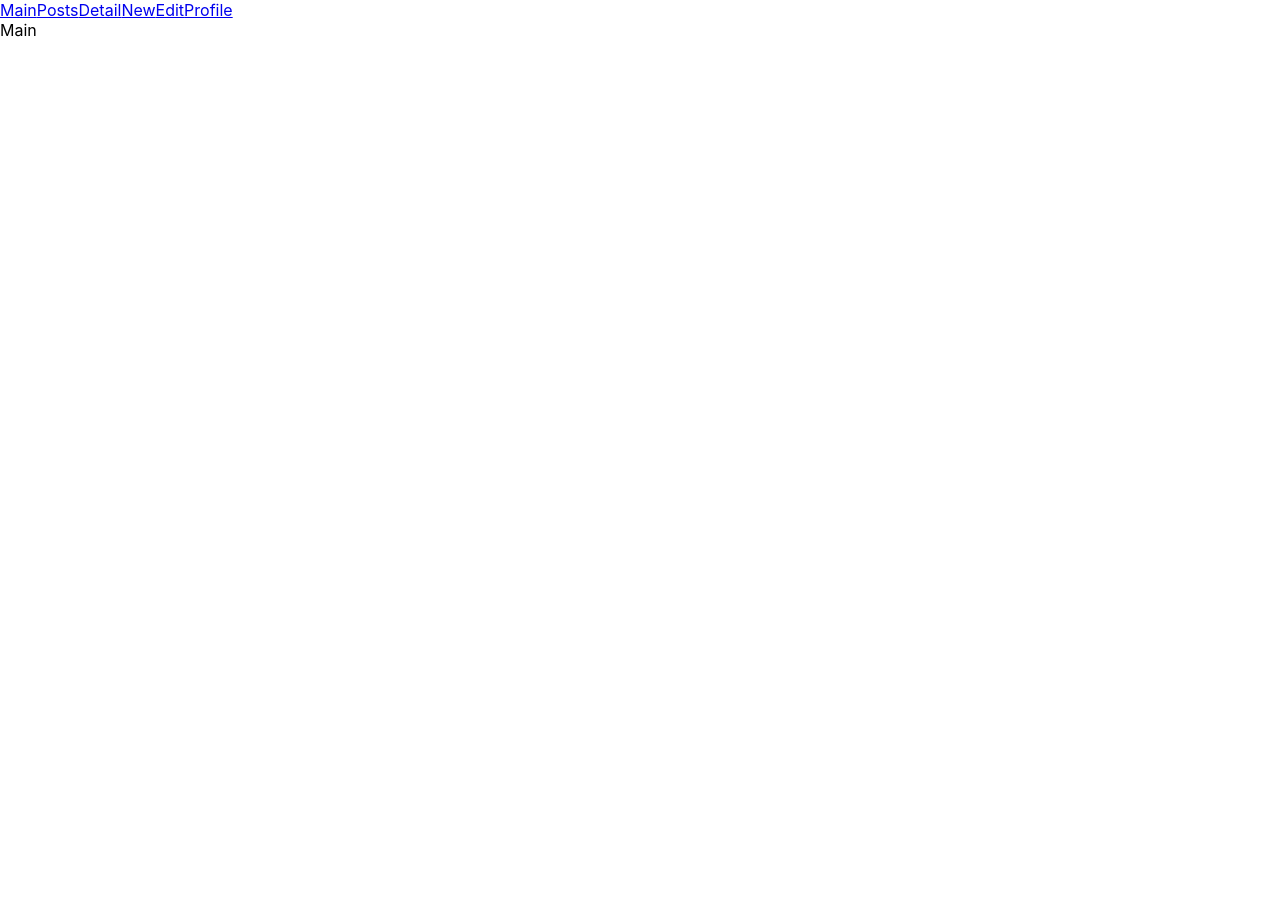
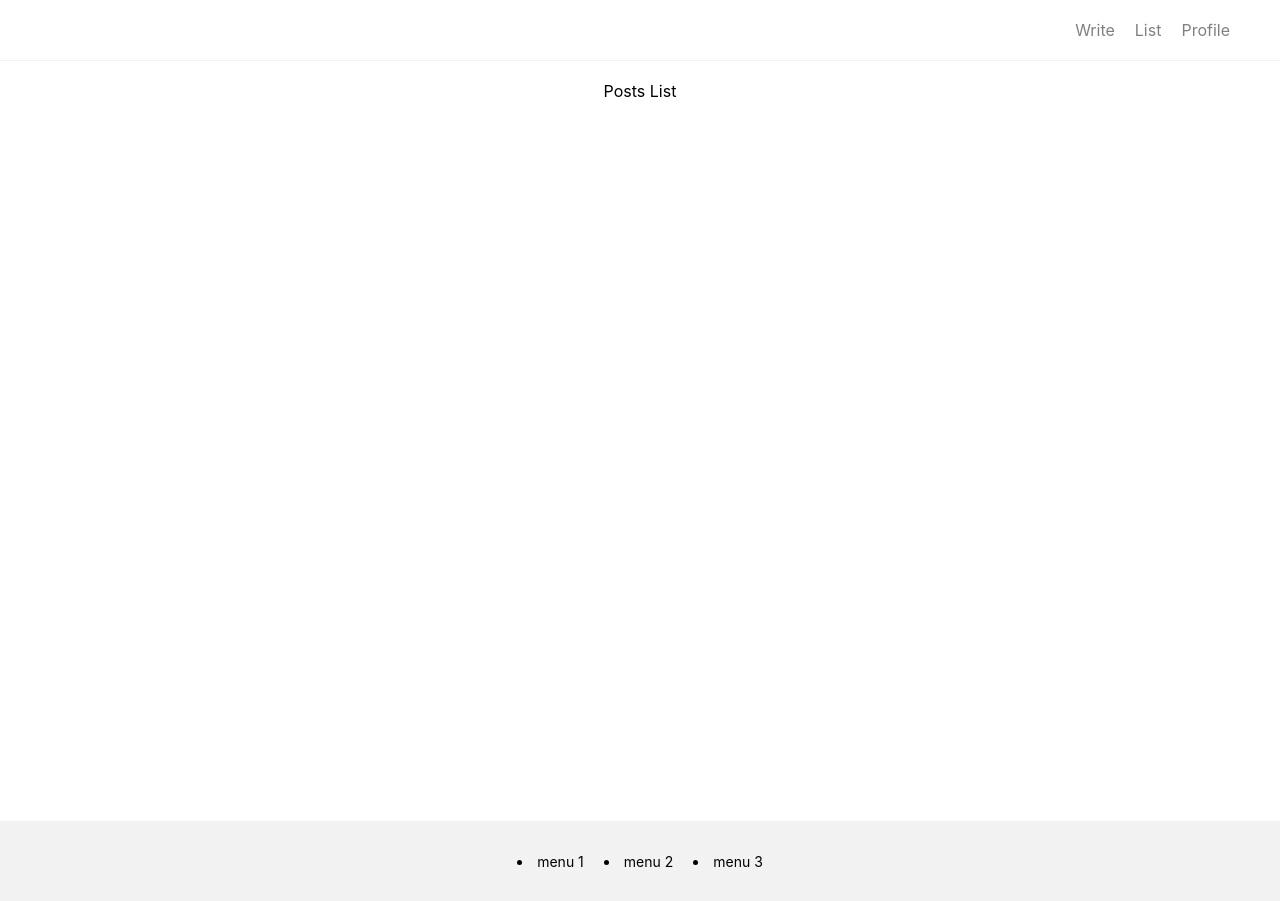
Before and after one commit to horeijin/react-blog, a React (Create React App) app: page / in a window 1280 px wide. Before the commit the page ends 800 px from the top, so only its background shows below. Built offline with nearby package versions, Linux system fonts and the light colour scheme.

Commit message:
feature: defalt template

```diff
--- a/src/App.tsx
+++ b/src/App.tsx
@@ -1,27 +1,9 @@
-import React from "react";
-import "./App.css";
-import { Route, Routes, Navigate, Link } from "react-router-dom";
+import { Router } from "./components/Router";
 
 function App() {
   return (
     <>
-      <div>
-        <Link to="/">Main</Link>
-        <Link to="/posts">Posts</Link>
-        <Link to="/posts/:id">Detail</Link>
-        <Link to="/posts/new">New</Link>
-        <Link to="/posts/edit">Edit</Link>
-        <Link to="/profile">Profile</Link>
-      </div>
-      <Routes>
-        <Route path="/" element={<div>Main</div>}></Route>
-        <Route path="/posts" element={<div>Posts</div>}></Route>
-        <Route path="/posts/:id" element={<div>Posts Detail</div>}></Route>
-        <Route path="/posts/new" element={<div>Posts New</div>}></Route>
-        <Route path="/posts/edit" element={<div>Posts Edit</div>}></Route>
-        <Route path="/profile" element={<div>Profile</div>}></Route>
-        <Route path="*" element={<Navigate replace to="/" />}></Route>
-      </Routes>
+      <Router />
     </>
   );
 }
--- /dev/null
+++ b/src/components/Router.tsx
@@ -0,0 +1,30 @@
+import { FC } from "react";
+import { Route, Routes, Navigate } from "react-router-dom";
+import { Home } from "../pages/home";
+import { PostList } from "../pages/posts";
+import { PostDetail } from "../pages/posts/detail";
+import { PostNew } from "../pages/posts/new";
+import { PostEdit } from "../pages/posts/edit";
+import { Profile } from "../pages/profile";
+import { SignIn } from "../pages/signin";
+import { SignUp } from "../pages/signup";
+
+interface Props {}
+
+export const Router: FC<Props> = ({}) => {
+  return (
+    <>
+      <Routes>
+        <Route path="/" element={<Home />}></Route>
+        <Route path="/posts" element={<PostList />}></Route>
+        <Route path="/posts/:id" element={<PostDetail />}></Route>
+        <Route path="/posts/new" element={<PostNew />}></Route>
+        <Route path="/posts/edit" element={<PostEdit />}></Route>
+        <Route path="/profile" element={<Profile />}></Route>
+        <Route path="/signin" element={<SignIn />}></Route>
+        <Route path="/signup" element={<SignUp />}></Route>
+        <Route path="*" element={<Navigate replace to="/" />}></Route>
+      </Routes>
+    </>
+  );
+};
--- a/src/index.css
+++ b/src/index.css
@@ -1,13 +1,53 @@
 body {
   margin: 0;
-  font-family: -apple-system, BlinkMacSystemFont, 'Segoe UI', 'Roboto', 'Oxygen',
-    'Ubuntu', 'Cantarell', 'Fira Sans', 'Droid Sans', 'Helvetica Neue',
+  font-family: -apple-system, BlinkMacSystemFont, "Segoe UI", "Roboto", "Oxygen",
+    "Ubuntu", "Cantarell", "Fira Sans", "Droid Sans", "Helvetica Neue",
     sans-serif;
   -webkit-font-smoothing: antialiased;
   -moz-osx-font-smoothing: grayscale;
 }
 
 code {
-  font-family: source-code-pro, Menlo, Monaco, Consolas, 'Courier New',
+  font-family: source-code-pro, Menlo, Monaco, Consolas, "Courier New",
     monospace;
 }
+
+/* header */
+header {
+  display: flex;
+  justify-content: space-between;
+  flex-direction: row-reverse;
+  border-bottom: 1px solid #f2f2f2;
+  padding: 10px 40px;
+  min-height: 40px;
+  align-items: center;
+}
+header a {
+  margin: 1px 10px;
+  text-decoration: none;
+  color: gray;
+}
+header a:focus,
+header a:hover {
+  color: black;
+}
+
+/* footer */
+footer {
+  background-color: #f2f2f2;
+  min-height: 40px;
+  padding: 20px 40px;
+  font-size: 14px;
+  text-align: center;
+  display: flex;
+  align-items: center;
+  justify-content: center;
+  gap: 20px;
+}
+
+/* post list */
+.post-list {
+  min-height: 90vh;
+  padding: 20px 40px;
+  text-align: center;
+}
--- /dev/null
+++ b/src/pages/home/index.tsx
@@ -0,0 +1,24 @@
+import { FC } from "react";
+import { Link } from "react-router-dom";
+
+interface Props {}
+
+export const Home: FC<Props> = () => {
+  return (
+    <div>
+      <header>
+        <div>
+          <Link to="/posts/new">Write</Link>
+          <Link to="/posts">List</Link>
+          <Link to="/profile">Profile</Link>
+        </div>
+      </header>
+      <div className="post-list">Posts List</div>
+      <footer>
+        <li>menu 1</li>
+        <li>menu 2</li>
+        <li>menu 3</li>
+      </footer>
+    </div>
+  );
+};
--- /dev/null
+++ b/src/pages/posts/detail.tsx
@@ -0,0 +1,7 @@
+import { FC } from "react";
+
+interface Props {}
+
+export const PostDetail: FC<Props> = () => {
+  return <div>PostDetail</div>;
+};
--- /dev/null
+++ b/src/pages/posts/edit.tsx
@@ -0,0 +1,7 @@
+import { FC } from "react";
+
+interface Props {}
+
+export const PostEdit: FC<Props> = () => {
+  return <div>PostEdit</div>;
+};
--- /dev/null
+++ b/src/pages/posts/index.tsx
@@ -0,0 +1,7 @@
+import { FC } from "react";
+
+interface Props {}
+
+export const PostList: FC<Props> = () => {
+  return <div>PostList</div>;
+};
--- /dev/null
+++ b/src/pages/posts/new.tsx
@@ -0,0 +1,7 @@
+import { FC } from "react";
+
+interface Props {}
+
+export const PostNew: FC<Props> = () => {
+  return <div>PostNew</div>;
+};
--- /dev/null
+++ b/src/pages/profile/index.tsx
@@ -0,0 +1,7 @@
+import { FC } from "react";
+
+interface Props {}
+
+export const Profile: FC<Props> = () => {
+  return <div>Profile</div>;
+};
--- /dev/null
+++ b/src/pages/signin/index.tsx
@@ -0,0 +1,7 @@
+import { FC } from "react";
+
+interface Props {}
+
+export const SignIn: FC<Props> = () => {
+  return <div>Signin</div>;
+};
--- /dev/null
+++ b/src/pages/signup/index.tsx
@@ -0,0 +1,7 @@
+import { FC } from "react";
+
+interface Props {}
+
+export const SignUp: FC<Props> = () => {
+  return <div>Signup</div>;
+};
```
